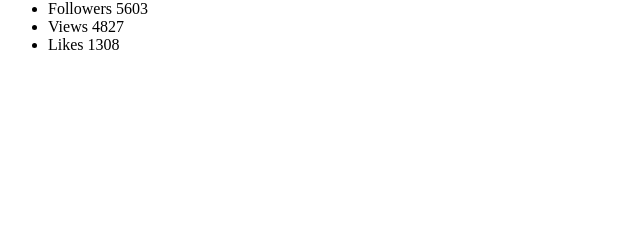
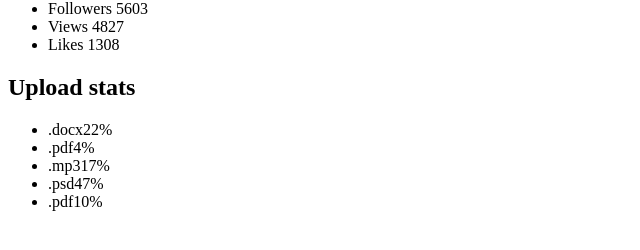
Before and after one commit to Liliia-Pedorych/goit-react-hw-01-components, a React (Create React App) app: page / in a window 1280 px wide. Shown: the part 430-680 px from the top of the page, without its empty margins (0-640 px from the left). Built offline with nearby package versions, Linux system fonts and the light colour scheme.

Commit message:
Додає компонент для 2 завдання

```diff
--- a/src/components/App.js
+++ b/src/components/App.js
@@ -1,6 +1,8 @@
 import React from "react";
 import Profile from "./Profile/Profile";
+import Statistics from "./Statistics/Statistics";
 import user from "../data/user.json";
+import statisticalData from "../data/statistical-data.json";
 
 const App = () => {
   return (
@@ -12,6 +14,7 @@ const App = () => {
         avatar={user.avatar}
         stats={user.stats}
       />
+      <Statistics title="Upload stats" stats={statisticalData} />
     </div>
   );
 };
--- /dev/null
+++ b/src/components/Statistics/Statistics.js
@@ -0,0 +1,20 @@
+import React from "react";
+
+const Statistics = ({ title, stats }) => {
+  return (
+    <section class="statistics">
+      {title && <h2 class="title">{title}</h2>}
+
+      <ul class="stat-list">
+        {stats.map((stat) => (
+          <li key={stat.id} class="item">
+            <span class="label">{stat.label}</span>
+            <span class="percentage">{stat.percentage}%</span>
+          </li>
+        ))}
+      </ul>
+    </section>
+  );
+};
+
+export default Statistics;
```
